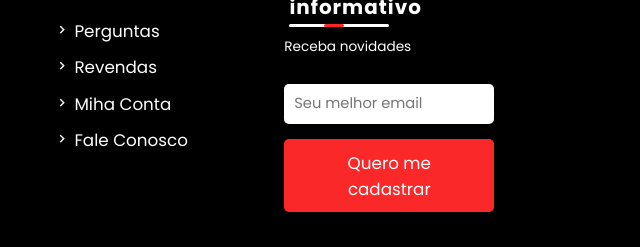
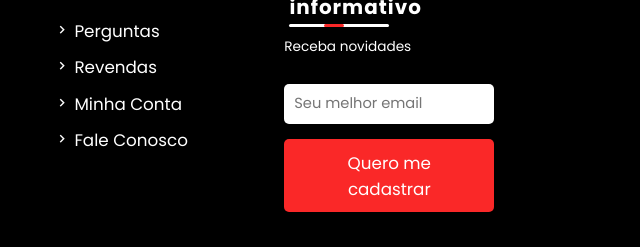
Before and after one commit to alpileioes/mrleiloes, a website: page Anuncios/anunciomontana.html in a window 1280 px wide. Shown: the part 1799-2046 px from the top of the page, 618-1258 px from the left. Drawn offline with nearby package versions, Linux system fonts and the light colour scheme.

Commit message:
Update anunciomontana.html

```diff
--- a/Anuncios/anunciomontana.html
+++ b/Anuncios/anunciomontana.html
@@ -263,7 +263,7 @@
             <h5>Suporte</h5>
             <a href="../manutencao.html" title=""><i class="bx bx-chevron-right"></i> Perguntas</a>
             <a href="../manutencao.html" title=""><i class="bx bx-chevron-right"></i> Revendas</a>
-            <a href="../manutencao.html" title=""><i class="bx bx-chevron-right"></i> Miha Conta</a>
+            <a href="../manutencao.html" title=""><i class="bx bx-chevron-right"></i> Minha Conta</a>
             <a href="../contato.html" title=""><i class="bx bx-chevron-right"></i> Fale Conosco</a>
         </div>
         <div class="rodape-col">
```
